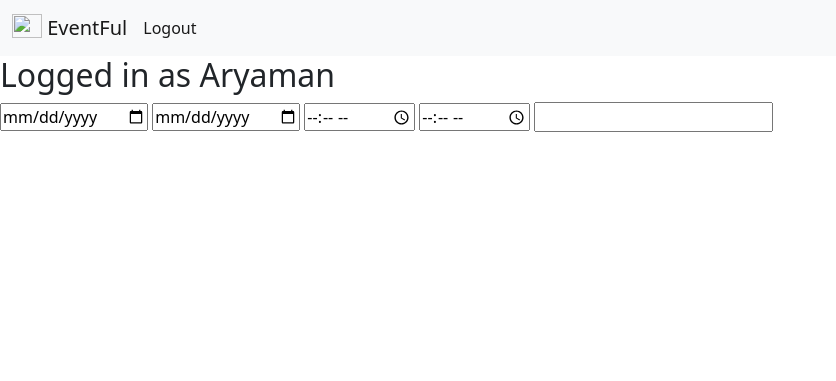
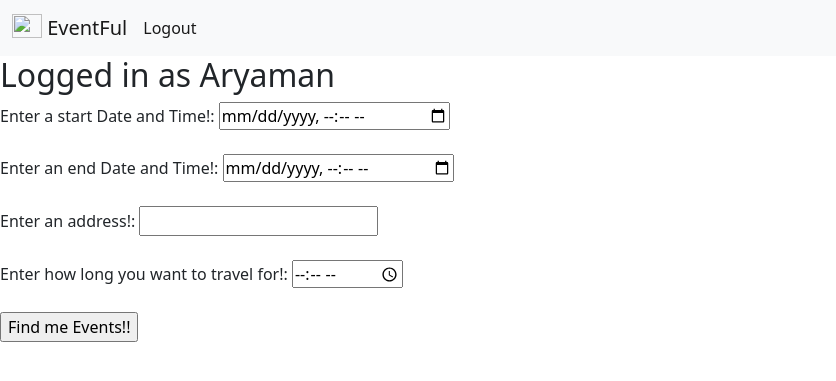
Before and after one commit to Xibrin/eventful-group-8, a Django app: page / in a window 1280 px wide. Shown: the top 381 px of the page, without its empty margins (0-836 px from the left). Run offline with Django 3.2, Linux system fonts and the light colour scheme; a user stored in the database is signed in.

Commit message:
user added

```diff
--- a/eventPlanner/scheduler/templates/scheduler/user.html
+++ b/eventPlanner/scheduler/templates/scheduler/user.html
@@ -5,9 +5,26 @@
 
 {% block body %}
     <h2>Logged in as {{ user.first_name }}</h2>
-    <input type="date" id="startDate">
-    <input type="date" id="endDate">
-    <input type="time" id="startTime">
-    <input type="time" id="endTime">
+<form method="POST" action="{% url 'events' %}">
+    {% csrf_token %}
+    <label for="startTime">Enter a start Date and Time!:</label>
+    <input type="datetime-local" id="startTime">
+    <br>
+    <br>
+    <label for="endTime">Enter an end Date and Time!:</label>
+    <input type="datetime-local" id="endTime">
+    <br>
+    <br>
+    <label for="address">Enter an address!:</label>
     <input type="text" id="address">
+    <br>
+    <br>
+    <label for="maxCommuteTime">Enter how long you want to travel for!:</label>
+    <input type="time" id="maxCommuteTime">
+    <br>
+    <br>
+    <input type="button" value="Find me Events!!">
+
+</form>
+
 {% endblock %}
```
